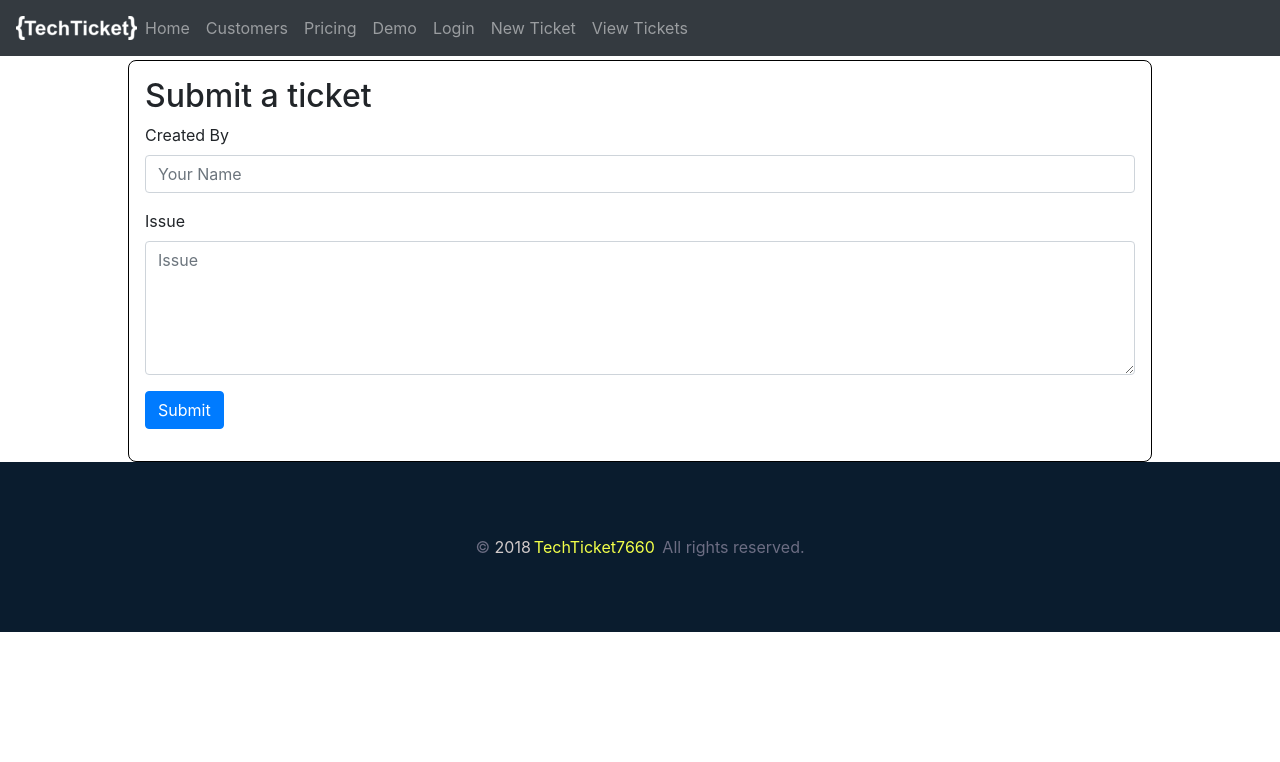
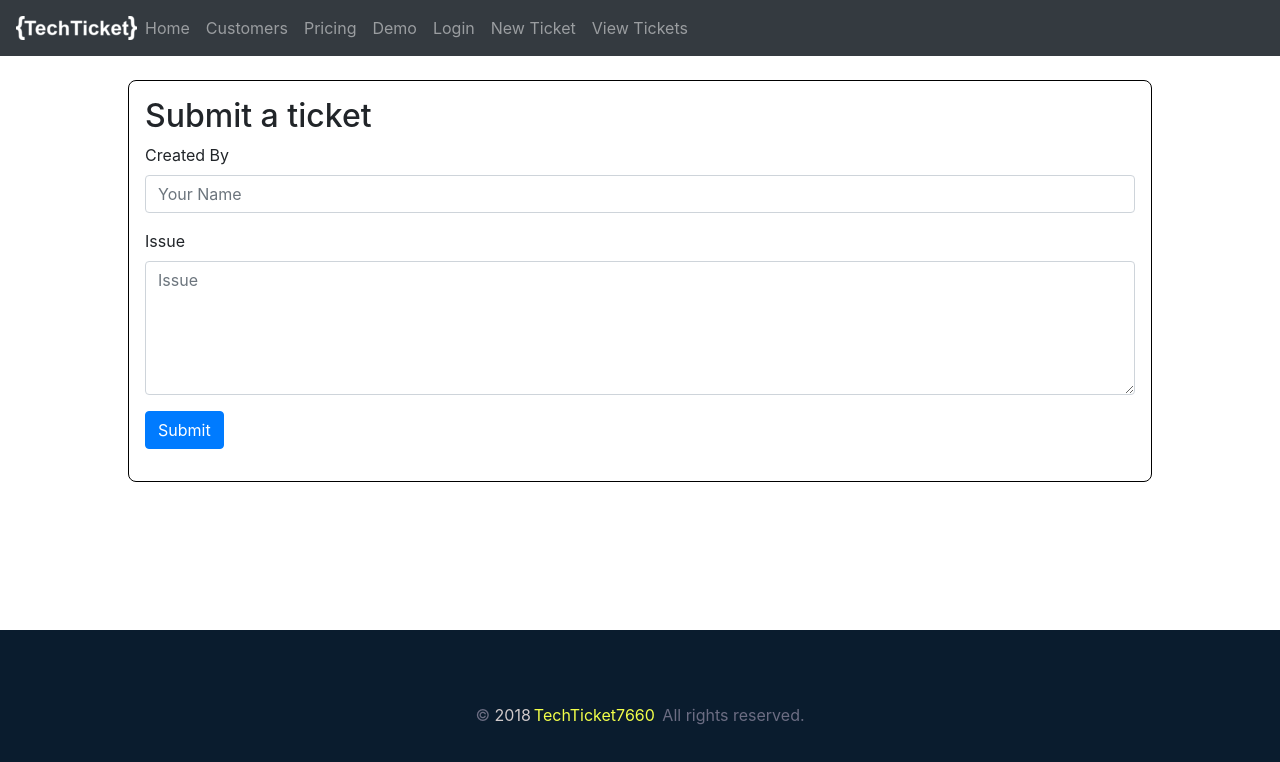
Before and after one commit to Woz-U-Group-Projects/team-gallant-napier, an Angular app in the folder client-angular/: page /new in a window 1280 px wide. Shown: the top 762 px of the page. Built offline with nearby package versions, Linux system fonts and the light colour scheme.

Commit message:
updated views with sticky footer on update,display,new and formatted display to table

```diff
--- a/client-angular/src/app/project-display/project-display.component.css
+++ b/client-angular/src/app/project-display/project-display.component.css
@@ -1,10 +1,11 @@
 div {
-    margin-top: 55px;
+    margin-top: 80px;
 
 }
 
 .container {
     display: flex;
+    flex-direction: column;
 }
 
 .end {
@@ -13,3 +14,9 @@ div {
 .btn-md {
     margin: 0 0 0 3px;
 }
+.wrapper {
+    min-height: calc(100vh - 250px);
+}
+td {
+    border-bottom: 1px solid black;
+}
--- a/client-angular/src/app/project-display/project-display.component.html
+++ b/client-angular/src/app/project-display/project-display.component.html
@@ -1,6 +1,7 @@
+<div class="wrapper">
   <div class="container">
-<h2>Project List</h2>
-<!--  Still need to tune the view with a table format  -->
+  <h2>Ticket List</h2><br>
+  <!--  Still need to tune the view with a table format
     <div class="list-group">
       <ul>
         <li *ngFor="let project of projects" class="list-group-item">
@@ -9,5 +10,26 @@
           <button class="btn-md btn-danger" (click)="deleteProject(project)">Delete</button>
         </li>
       </ul>
+    </div>-->
+
+    <table>
+      <thead>
+        <th>Id#</th>
+        <th>Ticket Issue</th>
+        <th>Submitted by</th>
+      </thead>
+      <tbody>
+        <tr *ngFor="let project of projects">
+          <td>{{ project.id }}</td>
+          <td>{{ project.name}}</td>
+          <td>{{ project.createdBy }}</td>
+          <td>
+            <button class="btn-md btn-primary" [routerLink] = "['/update', project.id]">Edit</button>
+            <button class="btn-md btn-danger" (click)="deleteProject(project)">Delete</button>
+          </td>
+        </tr>
+      </tbody>
+    </table>
+
   </div>
 </div>
--- a/client-angular/src/app/project-display/project-display.component.ts
+++ b/client-angular/src/app/project-display/project-display.component.ts
@@ -31,6 +31,7 @@ export class ProjectDisplayComponent implements OnInit {
   }
 */
   ngOnInit() {
+
     this.getProjects();
   }
 }
--- a/client-angular/src/app/project-new/project-new.component.css
+++ b/client-angular/src/app/project-new/project-new.component.css
@@ -10,5 +10,9 @@
     margin-left: auto;
     margin-right: auto;
     align-content: center;
-    margin-top: 60px;
+    margin-top: 80px;
 }
+
+.wrapper {
+    min-height: calc(100vh - 250px);
+}
--- a/client-angular/src/app/project-new/project-new.component.html
+++ b/client-angular/src/app/project-new/project-new.component.html
@@ -1,4 +1,4 @@
-
+<div class="wrapper">
     <div class="container">
         <h2>Submit a ticket</h2>
 
@@ -16,3 +16,4 @@
             </div>
         </form>
     </div>
+</div>
--- a/client-angular/src/app/project-update/project-update.component.css
+++ b/client-angular/src/app/project-update/project-update.component.css
@@ -1,3 +1,6 @@
 div {
-    margin-top: 55px;
+    margin-top: 80px;
 }
+textarea {
+    margin-bottom: 5px;
+}
--- a/client-angular/src/app/project-update/project-update.component.html
+++ b/client-angular/src/app/project-update/project-update.component.html
@@ -19,9 +19,11 @@
         <div class="form-group" id="issue">
             <label for="issue">Issue</label>
             <textarea type="text" [(ngModel)]="editProject.name" class="form-control" name="issue" rows="5" placeholder="Issue" ></textarea>
-        </div>
-        <div class="form-group">
             <button type="submit" class="btn btn-primary" (click)="updateProject()">Submit</button>
         </div>
+<!--       <div class="form-group">
+            <button type="submit" class="btn btn-primary" (click)="updateProject()">Submit</button>
+        </div>
+    -->
     </form>
 </div>
--- a/client-angular/src/app/project-update/project-update.component.ts
+++ b/client-angular/src/app/project-update/project-update.component.ts
@@ -18,8 +18,6 @@ export class ProjectUpdateComponent implements OnInit {
     this.projectService.updateProject(this.editProject).subscribe(); // => {
 
       this.router.navigate(['/display']);
-
-
   }
 
   ngOnInit() {
```
Lines whose indentation alone changed are shown as unchanged.
